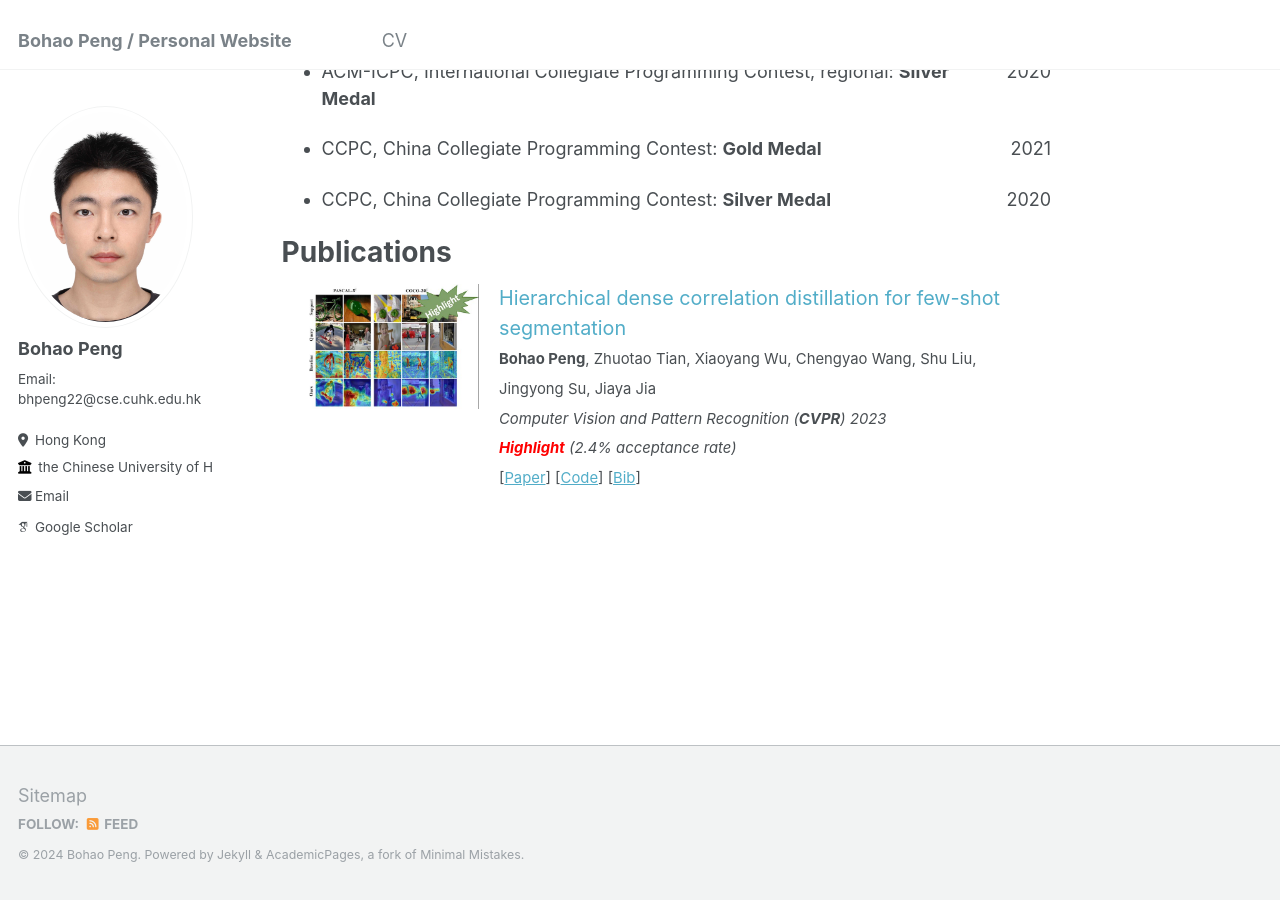
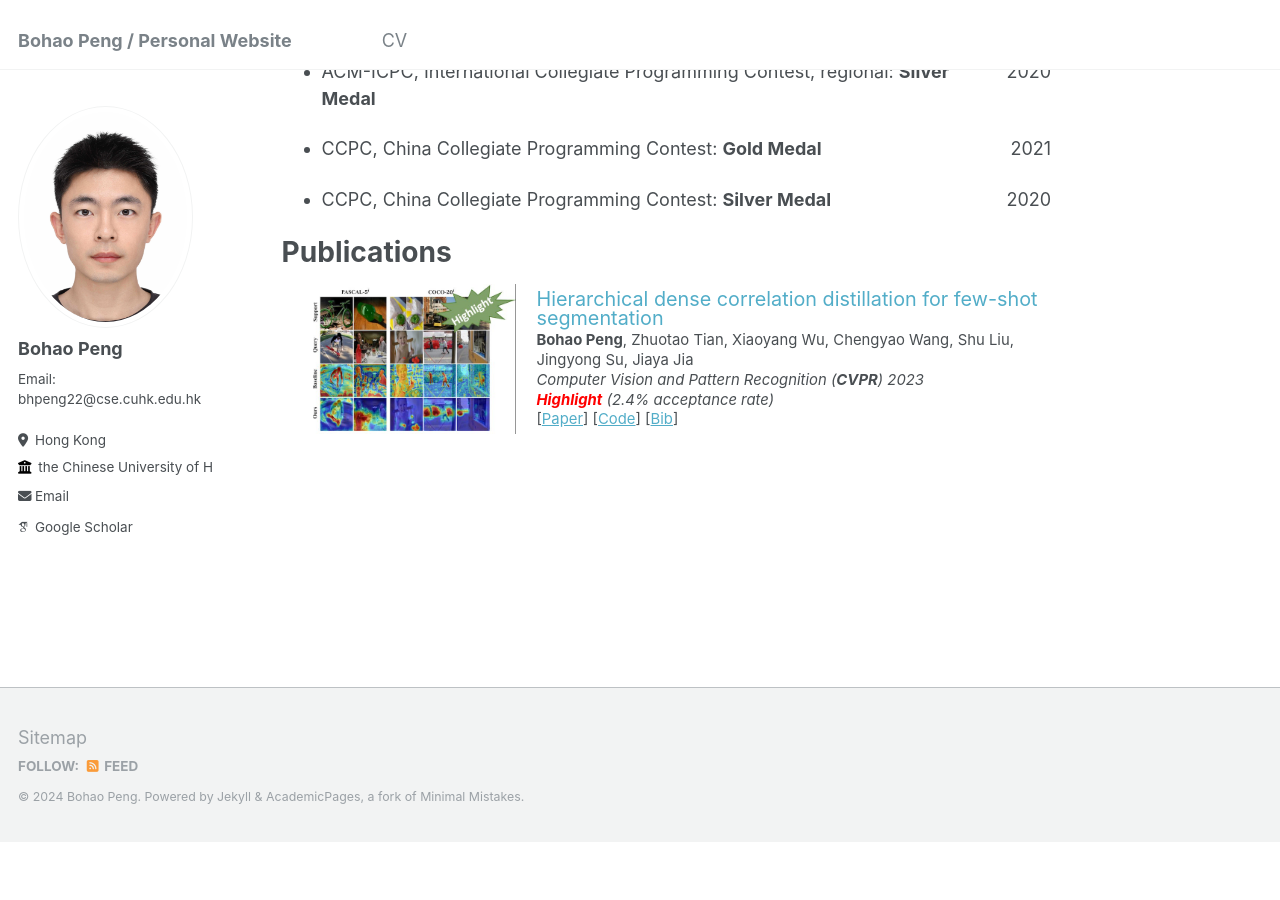
Before and after one commit to Pbihao/pbihao.github.io, a Jekyll site: the page built from _pages/about.md, in a window 1280 px wide and 900 px high, scrolled down 572 px. Built offline with Jekyll 4.4.1, drawn with Linux system fonts in a browser that asks for light colours; some web fonts are replaced; after the commit the page ends 1414 px from its top, so only the background shows below that.

Commit message:
adjust marjin

```diff
--- a/_pages/about.md
+++ b/_pages/about.md
@@ -31,12 +31,12 @@ Publications
 
 
 
-<div style="display: flex; align-items: flex-start; margin: 10px;">
-  <div style="flex: 0 0 25%; margin-right: 20px;">
-    <img src="files/publications/images/2023CVPR_HDMNet.jpg" style="width: 100%; max-width: 200px; aspect-ratio: 1.5 / 1; object-fit: cover;" alt="hdnet">
+<div style="display: flex; align-items: center; margin: 10px;">
+  <div style="flex: 0 0 30%; margin-right: 20px;">
+    <img src="files/publications/images/2023CVPR_HDMNet.jpg" style="aspect-ratio: 1.5 / 1; object-fit: cover;" alt="hdnet">
   </div>
-  <div style="flex: 1; display: flex; flex-direction: column;">
-    <p style="line-height: 1.5; font-size: 1.1em; margin: 0;">
+  <div style="flex: 1; display: flex; flex-direction: column; justify-content: center;">
+    <p style="line-height: 1.0; font-size: 1.1em; margin: 0;">
       <a href="https://openaccess.thecvf.com/content/CVPR2023/papers/Peng_Hierarchical_Dense_Correlation_Distillation_for_Few-Shot_Segmentation_CVPR_2023_paper.pdf" style="text-decoration: none;">Hierarchical dense correlation distillation for few-shot segmentation</a><br>
       <small><strong>Bohao Peng</strong>, Zhuotao Tian, Xiaoyang Wu, Chengyao Wang, Shu Liu, Jingyong Su, Jiaya Jia</small><br>
       <small><em>Computer Vision and Pattern Recognition (<strong>CVPR</strong>) 2023 <br> <strong><span style="color: red;">Highlight</span></strong> (2.4% acceptance rate)</em></small><br>
```
